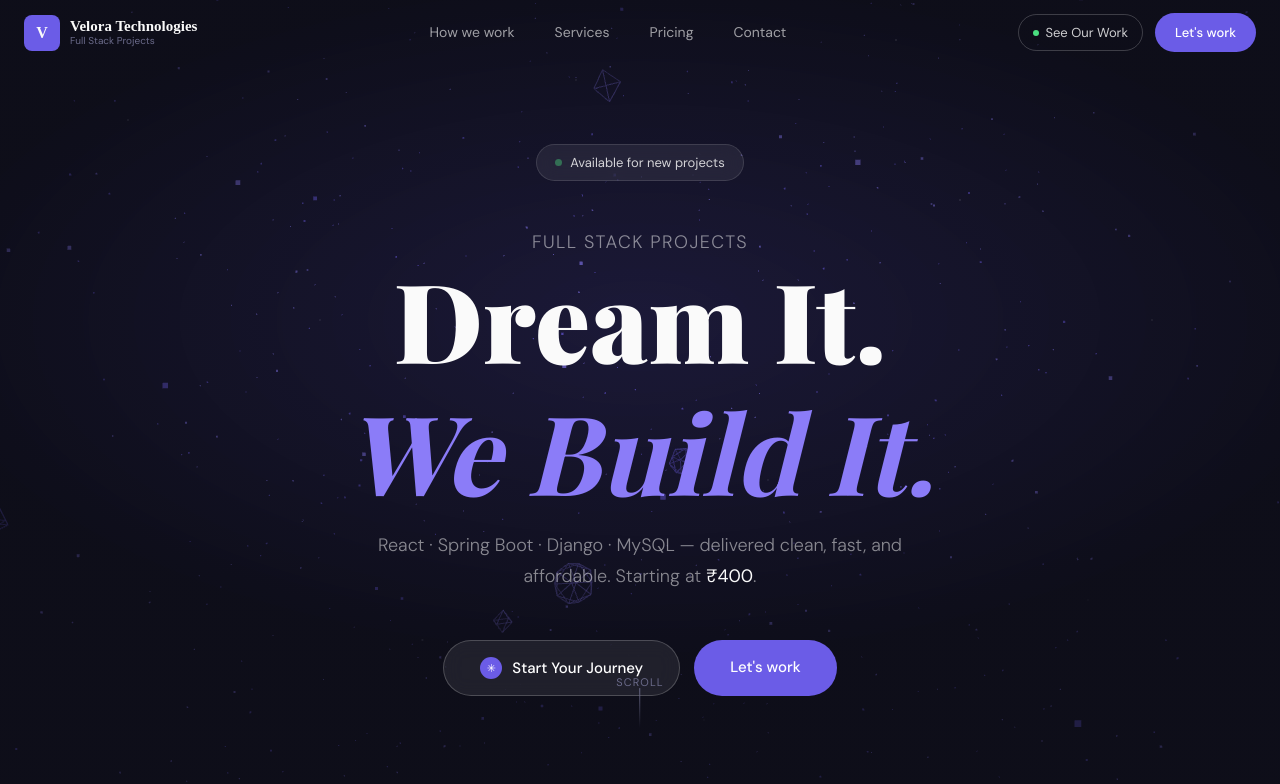
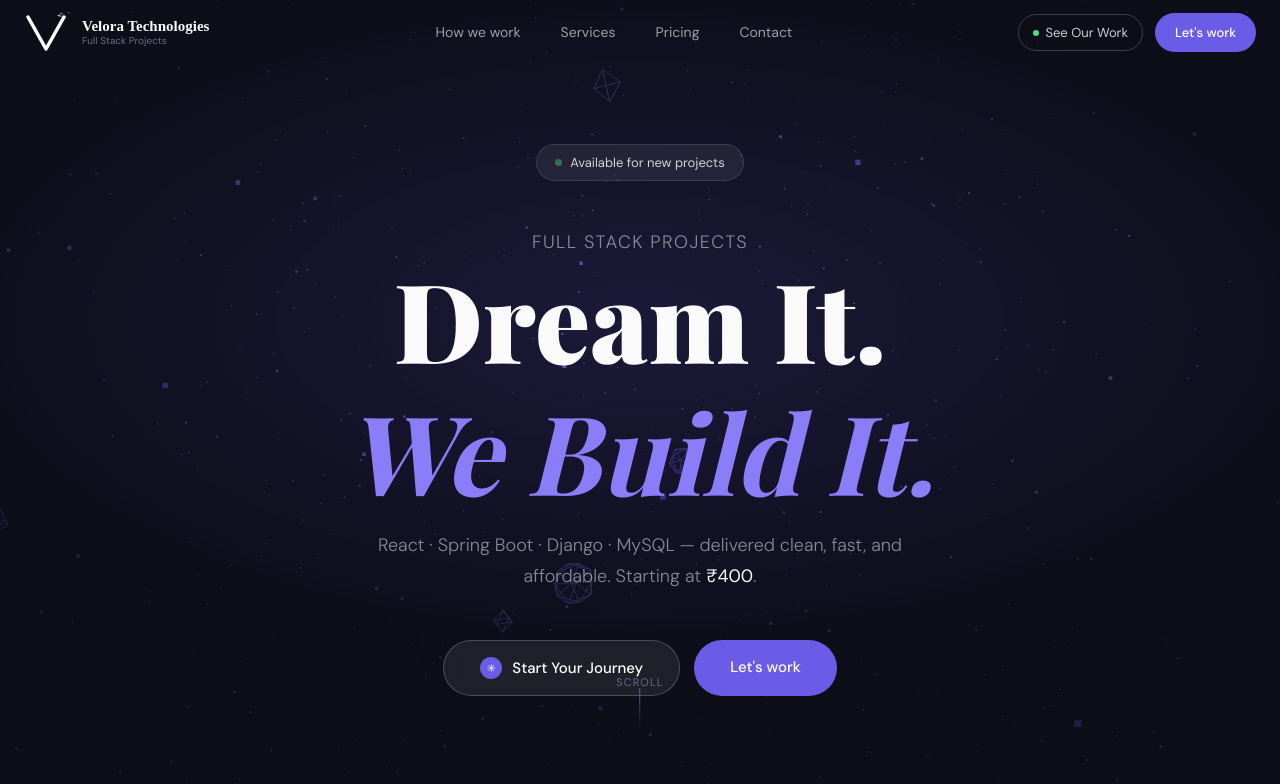
Before and after one commit to ABDULRAZAK78/Velora-Technologies, a Next.js app: page / in a window 1280 px wide. Shown: the top 784 px of the page. Built offline with nearby package versions, Linux system fonts and the light colour scheme; a web font is replaced by a local one.

Commit message:
Add V with flying birds logo

```diff
--- a/app/components/Navbar.tsx
+++ b/app/components/Navbar.tsx
@@ -48,20 +48,45 @@ export default function Navbar() {
           .desktop-cta { display: flex !important; }
           .mobile-btn { display: none !important; }
         }
+        @keyframes b1anim { 0%,100% { transform: translate(0,0); } 50% { transform: translate(2px,-3px); } }
+        @keyframes b2anim { 0%,100% { transform: translate(0,0); } 50% { transform: translate(4px,-5px); } }
+        @keyframes b3anim { 0%,100% { transform: translate(0,0); } 50% { transform: translate(6px,-4px); } }
+        @keyframes b4anim { 0%,100% { transform: translate(0,0); } 50% { transform: translate(3px,-6px); } }
+        @keyframes b5anim { 0%,100% { transform: translate(0,0); } 50% { transform: translate(7px,-3px); } }
+        @keyframes b6anim { 0%,100% { transform: translate(0,0); } 50% { transform: translate(5px,-7px); } }
+        .b1 { animation: b1anim 2.0s ease-in-out infinite; }
+        .b2 { animation: b2anim 2.4s ease-in-out infinite 0.2s; }
+        .b3 { animation: b3anim 2.1s ease-in-out infinite 0.4s; }
+        .b4 { animation: b4anim 2.6s ease-in-out infinite 0.1s; }
+        .b5 { animation: b5anim 1.9s ease-in-out infinite 0.3s; }
+        .b6 { animation: b6anim 2.3s ease-in-out infinite 0.5s; }
       `}</style>
 
-      {/* Logo */}
+      {/* Logo — V with flying birds */}
       <div style={{ display: "flex", alignItems: "center", gap: "10px", flexShrink: 0 }}>
-        <div style={{
-          width: 36, height: 36,
-          background: "var(--purple)",
-          borderRadius: "8px",
-          display: "flex", alignItems: "center", justifyContent: "center",
-          fontFamily: "'Cormorant Garamond', serif",
-          fontWeight: 700,
-          fontSize: "16px",
-          flexShrink: 0,
-        }}>V</div>
+        <svg width="48" height="44" viewBox="0 0 48 44" fill="none" xmlns="http://www.w3.org/2000/svg">
+          {/* V letter */}
+          <path d="M4 6 L22 38 L40 6" stroke="white" strokeWidth="3.5" strokeLinecap="round" strokeLinejoin="round" fill="none"/>
+          {/* Birds — small curved wing shapes flying out top-right */}
+          <g className="b1" style={{ transformOrigin: "33px 8px" }}>
+            <path d="M31 8 Q33 5.5 35 8 Q33 7 31 8Z" fill="white" opacity="0.95"/>
+          </g>
+          <g className="b2" style={{ transformOrigin: "36px 5px" }}>
+            <path d="M34 5 Q36 2.5 38 5 Q36 4 34 5Z" fill="white" opacity="0.85"/>
+          </g>
+          <g className="b3" style={{ transformOrigin: "40px 7px" }}>
+            <path d="M38 7 Q40 4.5 42 7 Q40 6 38 7Z" fill="white" opacity="0.7"/>
+          </g>
+          <g className="b4" style={{ transformOrigin: "34px 11px" }}>
+            <path d="M32 11 Q34 8.5 36 11 Q34 10 32 11Z" fill="white" opacity="0.8"/>
+          </g>
+          <g className="b5" style={{ transformOrigin: "39px 3px" }}>
+            <path d="M37 3 Q39 1 41 3 Q39 2 37 3Z" fill="white" opacity="0.6"/>
+          </g>
+          <g className="b6" style={{ transformOrigin: "43px 5px" }}>
+            <path d="M41 5 Q43 3 45 5 Q43 4 41 5Z" fill="white" opacity="0.5"/>
+          </g>
+        </svg>
         <div>
           <div style={{ fontFamily: "'Cormorant Garamond', serif", fontWeight: 700, fontSize: "15px", lineHeight: 1 }}>
             Velora Technologies
```
